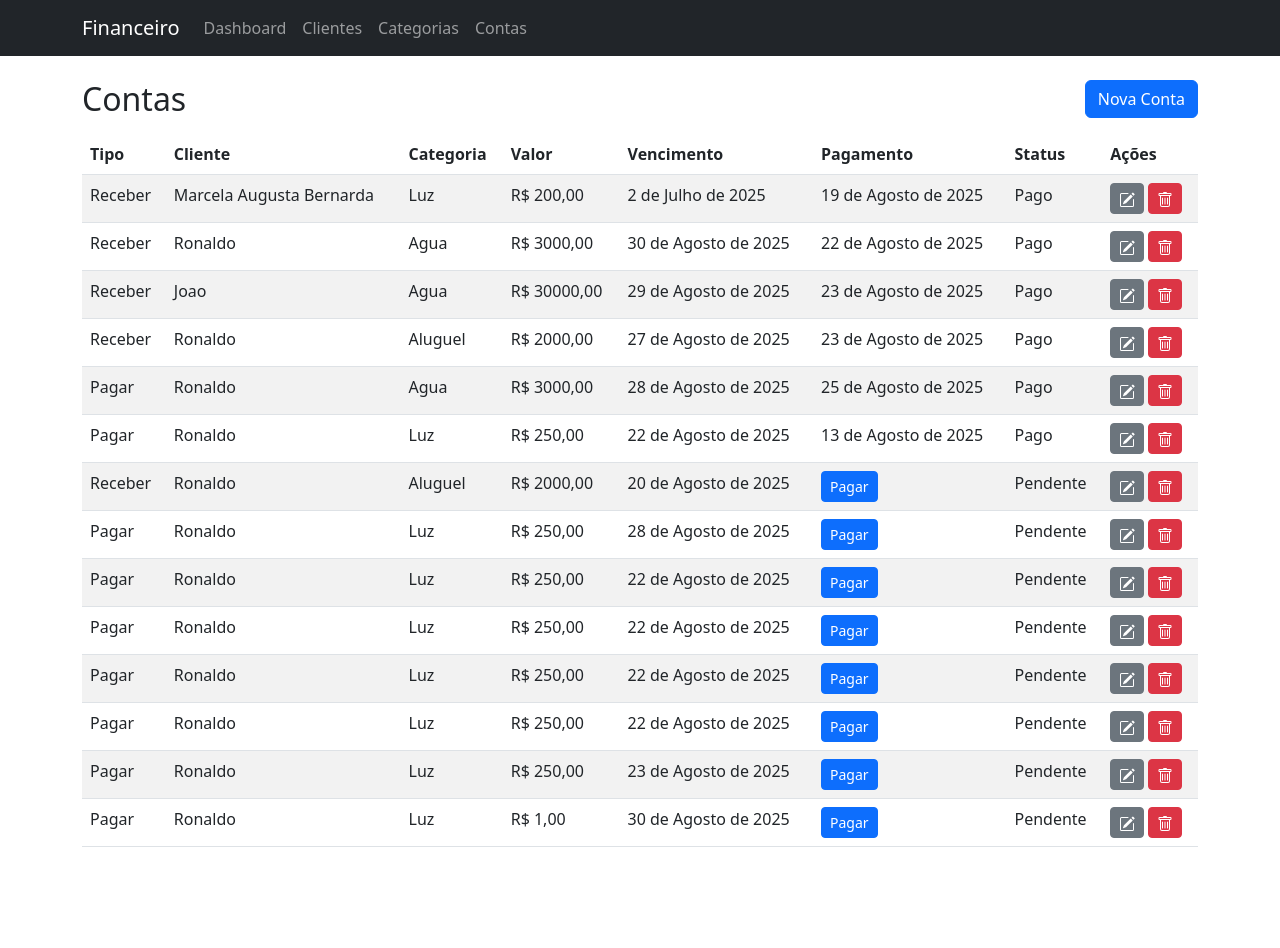
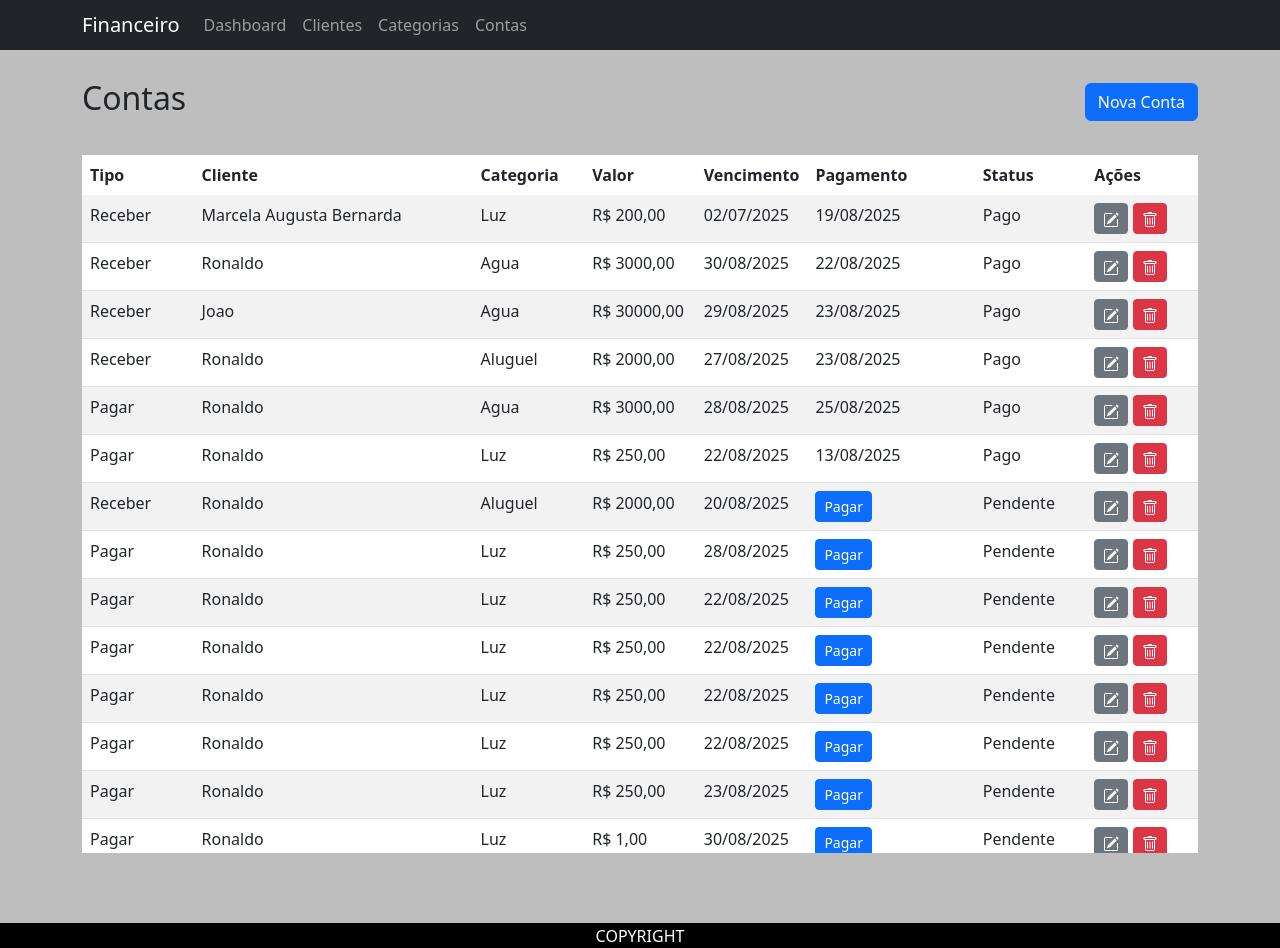
Before and after one commit to mths737/controle_financeiro, a Django app: page /contas/ in a window 1280 px wide. Run offline with Django 5.2, Linux system fonts and the light colour scheme; data comes from the database, SQL or seed files in the repository; both versions use the stored data as it was after the commit; lists and menus that the app fills with data are empty.

Commit message:
funções

```diff
--- a/core/settings.py
+++ b/core/settings.py
@@ -115,6 +115,7 @@ USE_I18N = True
 USE_TZ = True
 
 
+
 # Static files (CSS, JavaScript, Images)
 # https://docs.djangoproject.com/en/5.2/howto/static-files/
 
--- a/financeiro/views.py
+++ b/financeiro/views.py
@@ -43,21 +43,16 @@ def conta_list(request):
         return render(request, 'financeiro/conta_list.html', {'contas': contas, 'form': form})
     else:
         if request.POST.get("btn"):
+            id = request.POST["id"]
             if request.POST.get("btn") == "edit":
-                id = request.POST["id"]
                 conta = Conta.objects.get(pk=id)
                 form = ContaForm(instance=conta)
                 contas = Conta.objects.select_related('cliente', 'categoria')
 
                 return render(request, 'financeiro/conta_list.html', {'contas': contas, 'form': form, 'alt_conta': True, "id":id})
             elif request.POST.get("btn") == "delete":
-                id = request.POST["id"]
-                conta = Conta.objects.get(pk=id)
-                conta.delete()
-
                 contas = Conta.objects.select_related('cliente', 'categoria')
-                form = ContaForm()
-                return render(request, 'financeiro/conta_list.html', {'contas': contas, 'form': form})
+                return render(request, 'financeiro/conta_list.html', {'contas': contas, 'delete_conta': True, 'id': id})
         else:
             if request.POST['type'] == "alt_conta":
                 id = request.POST.get("id")  # vem do input hidden no form
@@ -74,6 +69,13 @@ def conta_list(request):
                 if form.is_valid():
                     form.save()
                     return redirect('conta_list')
+            elif request.POST['type'] == "delete_conta":
+                id = request.POST["id"]
+                conta = Conta.objects.get(pk=id)
+                conta.delete()
+
+                contas = Conta.objects.select_related('cliente', 'categoria')
+                return redirect('conta_list')
 
 
 def marcar_como_pago(request, pk):
--- a/static/financeiro/css/style.css
+++ b/static/financeiro/css/style.css
@@ -66,3 +66,97 @@ tbody tr:hover {
 .selected td {
     font-weight: bold;
 }
+
+html {
+    width: 100%;
+    height: 100%;
+}
+
+body {
+    display: flex;
+    flex-direction: column;
+    width: 100%;
+    height: 100%;
+    background-color: rgb(190, 190, 190);
+}
+
+body nav {
+    height: 50px;
+    top: 0px;
+    padding: 0px !important;
+    margin: 0px !important;
+}
+
+body main {
+    position: absolute;
+    top: 50px;
+    bottom: 25px;
+    left: 0px;
+    right: 0px;
+    display: flex;
+    padding: 0px;
+    margin: 0px;
+}
+
+body footer {
+    position:absolute;
+    display: flex;
+    height: 25px;
+    width: 100%;
+    bottom: 0px;
+    padding: 0px;
+    margin: 0px;
+    text-align: center;
+    justify-content: center;
+    align-items: center;
+    background-color: black;
+    color: white;
+}
+
+footer p {
+    margin: 0px;
+    padding: 0px;
+}
+
+#content {
+    display: flex;
+    flex-direction: column;
+    height: 100%;
+    width: 100%;
+
+}
+
+#header {
+    height: 12%;
+    width: 100%;
+    justify-content: center;
+    align-items: center;
+}
+
+#table {
+    display: flex;
+    flex-direction: column;
+    width: 100%;
+    height: 80%;
+}
+
+#thead {
+    width: 100%;
+    height: 40px;
+}
+
+#tbody {
+    height: var(100% - 40px);
+    overflow:auto;
+}
+
+::-webkit-scrollbar {
+    width: 0px;
+}
+
+#thead table,
+#tbody table {
+    table-layout: fixed;
+    width: 100%;
+    height: 100%;
+}
--- a/templates/financeiro/base.html
+++ b/templates/financeiro/base.html
@@ -6,7 +6,7 @@
     <link href="https://cdn.jsdelivr.net/npm/bootstrap@5.3.0/dist/css/bootstrap.min.css" rel="stylesheet">
 </head>
 <body>
-    <nav class="navbar navbar-expand-lg navbar-dark bg-dark mb-4">
+    <nav class="navbar navbar-expand-lg navbar-dark bg-dark">
         <div class="container">
             <a class="navbar-brand" href="/">Financeiro</a>
             <div class="collapse navbar-collapse">
@@ -24,5 +24,8 @@
         {% block content %}
         {% endblock %}
     </main>
+    <footer>
+        <p>COPYRIGHT</p>
+    </footer>
 </body>
 </html>
--- a/templates/financeiro/conta_form.html
+++ b/templates/financeiro/conta_form.html
@@ -1,5 +1,6 @@
-<div id="dropbox-background" class="{% if alt_conta %}visible{% else %}hidden{% endif %}">
-  <div id="dropbox">
+{% extends 'financeiro/dropbox.html' %}
+
+{% block dropbox-form %}
 {% if alt_conta %}
 <h2>Alterar Conta</h2>
 {% else %}
@@ -15,10 +16,8 @@
       {% else %}
       <input name="type" type="hidden" value="save_conta">
       {% endif %}
-
       <button type="submit" class="btn btn-success">Salvar</button>
       <a href="{% url 'conta_list' %}" class="btn btn-secondary">Cancelar</a>
     </div>
 </form>
-  </div>
-</div>
+{% endblock %}
--- a/templates/financeiro/conta_list.html
+++ b/templates/financeiro/conta_list.html
@@ -6,14 +6,30 @@
 {% load static %}
 <script src="{% static 'financeiro/scripts/script.js' %}"></script>
 <link href="{% static 'financeiro/css/style.css' %}" rel="stylesheet">
+{% if delete_conta %}
+{% include 'financeiro/conta_delete.html' %}
+{% else %}
 {% include 'financeiro/conta_form.html' %}
-
-<div class="d-flex justify-content-between">
+{% endif %}
+<div id="content">
+    <div id="header" class="d-flex justify-content-between">
         <h2>Contas</h2>
-    <button onclick="showDropbox()" class="btn btn-primary mb-3">Nova Conta</button>
+        <button onclick="showDropbox()" class="btn btn-primary">Nova Conta</button>
     </div>
 
+    <div id="table">
+        <div id="thead" >
             <table class="table table-striped">
+                <colgroup>
+                    <col style="width: 10%;">
+                    <col style="width: 25%;">
+                    <col style="width: 10%;">
+                    <col style="width: 10%;">
+                    <col style="width: 10%;">
+                    <col style="width: 15%;">
+                    <col style="width: 10%;">
+                    <col style="width: 10%;">
+                </colgroup>
                 <thead>
                     <tr>
                         <th>Tipo</th>
@@ -26,6 +42,20 @@
                         <th>Ações</th>
                     </tr>
                 </thead>
+            </table>
+        </div>
+        <div id="tbody" >
+            <table class="table table-striped">
+                <colgroup>
+                    <col style="width: 10%;">
+                    <col style="width: 25%;">
+                    <col style="width: 10%;">
+                    <col style="width: 10%;">
+                    <col style="width: 10%;">
+                    <col style="width: 15%;">
+                    <col style="width: 10%;">
+                    <col style="width: 10%;">
+                </colgroup>
                 <tbody>
                     {% for conta in contas %}
                     <tr id="{{ conta.id }}" onclick="select('{{ conta.id }}')">
@@ -33,10 +63,10 @@
                         <td>{{ conta.cliente }}</td>
                         <td>{{ conta.categoria }}</td>
                         <td>R$ {{ conta.valor }}</td>
-            <td>{{ conta.data_vencimento }}</td>
+                        <td>{{ conta.data_vencimento|date:"d/m/Y" }}</td>
                         <td>
                             {% if conta.data_pagamento %}
-                    {{ conta.data_pagamento }}
+                                {{ conta.data_pagamento|date:"d/m/Y" }}
                             {% else %}
                                 <form method="post" action="{% url 'marcar_como_pago' conta.pk %}">
                                     {% csrf_token %}
@@ -69,4 +99,7 @@
                     {% endfor %}
                 </tbody>
             </table>
+        </div>
+    </div>
+</div>
 {% endblock %}
--- /dev/null
+++ b/templates/financeiro/dropbox.html
@@ -0,0 +1,6 @@
+<div id="dropbox-background" class="{% if alt_conta or delete_conta %}visible{% else %}hidden{% endif %}">
+  <div id="dropbox">
+    {% block dropbox-form %}
+    {% endblock %}
+  </div>
+</div>
```
Also changed, not shown: templates/financeiro/categoria_list.html (+13 -4 lines), templates/financeiro/cliente_list.html (+13 -3 lines), templates/financeiro/conta_delete.html (added, +14 -0 lines), templates/financeiro/dashboard.html (+9 -0 lines), db.sqlite3. Lines whose indentation alone changed are shown as unchanged.
